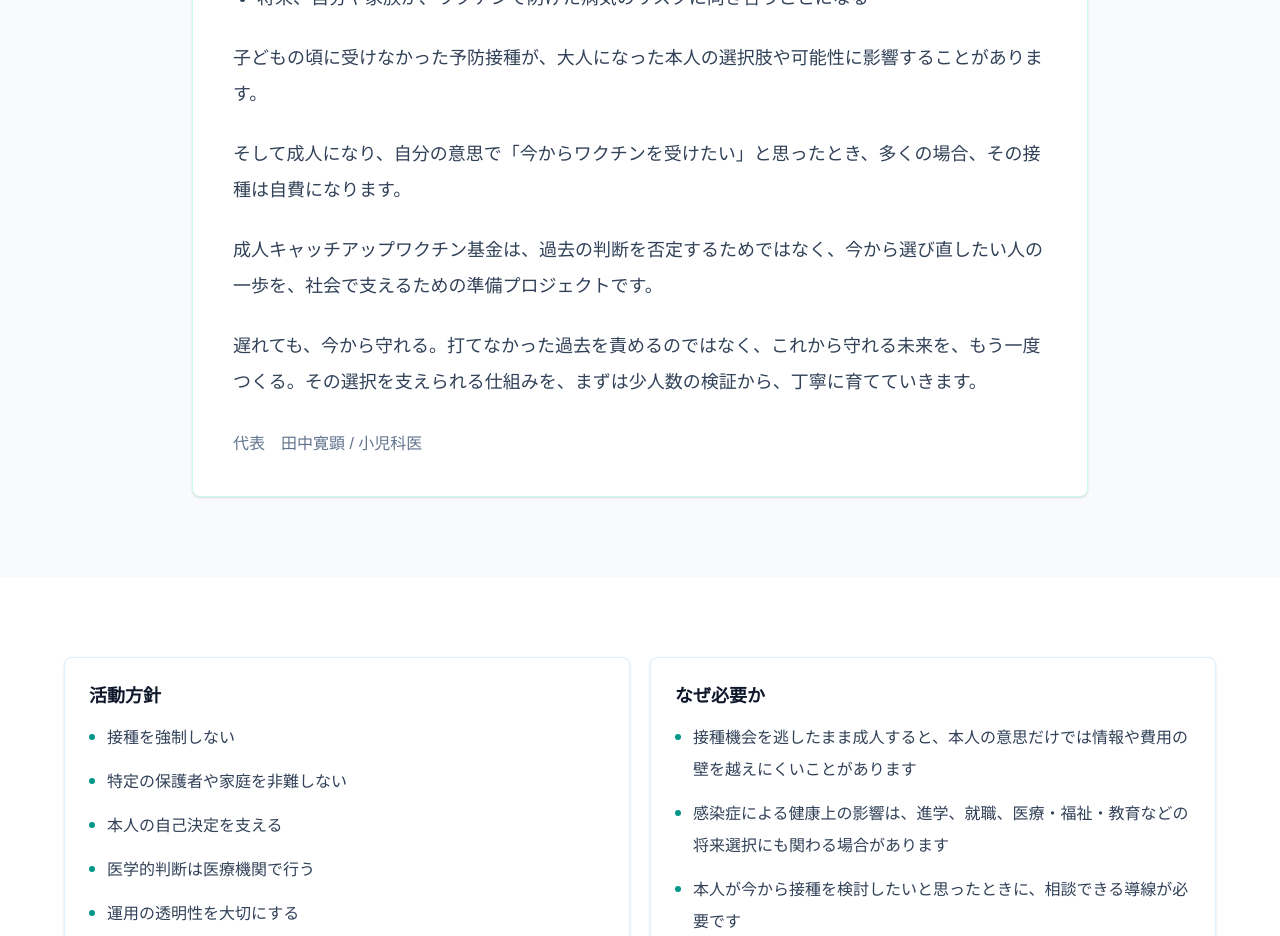
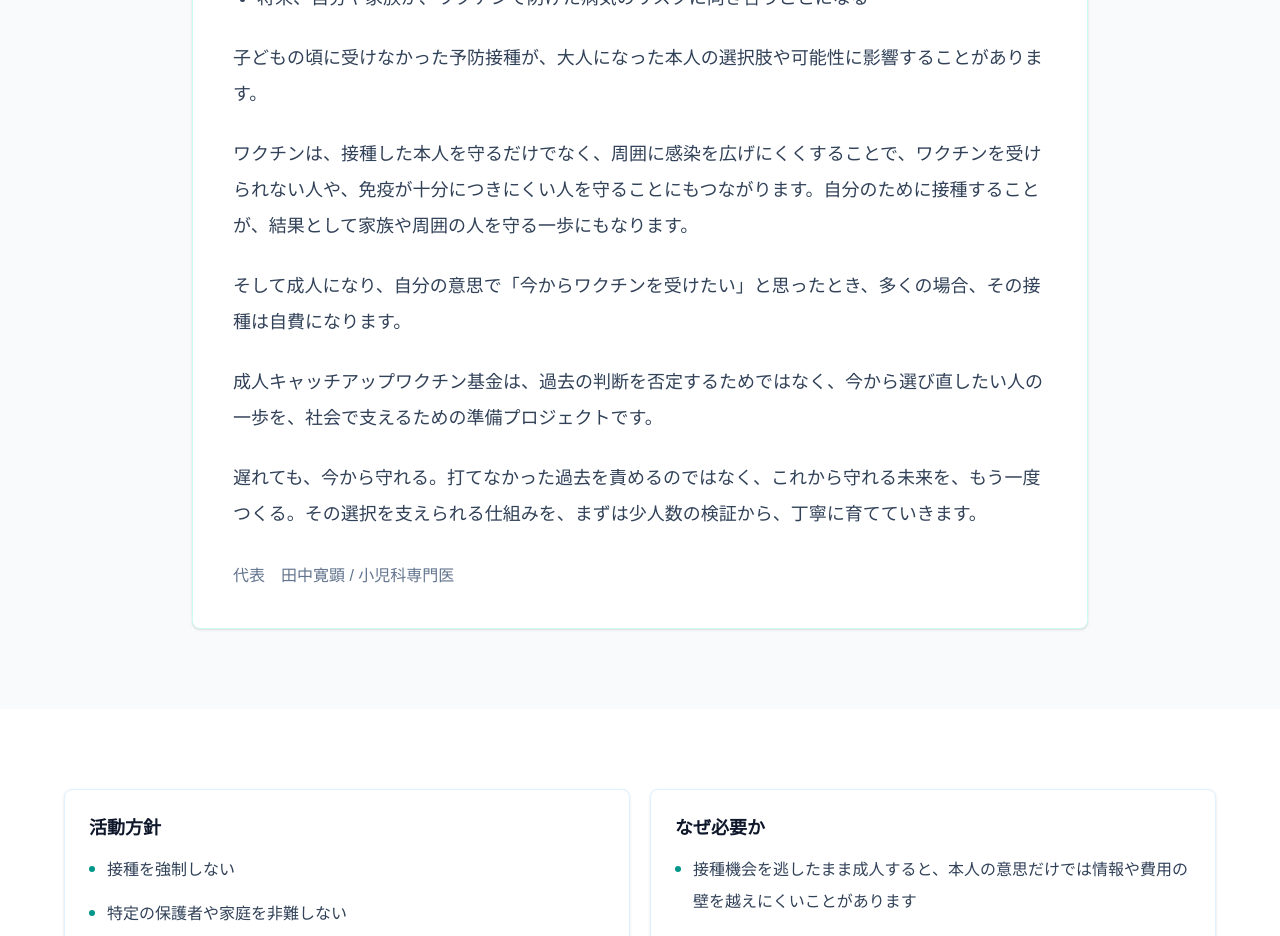
Before and after one commit to hj0229/vaccine-second-chance, a Next.js app: page /about in a window 1280 px wide. Shown: the part 1380-2316 px from the top of the page. Built offline with nearby package versions, Linux system fonts and the light colour scheme.

Commit message:
Update representative title and community protection message

```diff
--- a/app/about/page.tsx
+++ b/app/about/page.tsx
@@ -24,6 +24,7 @@ const messageExamples = [
 
 const messageClosing = [
   "子どもの頃に受けなかった予防接種が、大人になった本人の選択肢や可能性に影響することがあります。",
+  "ワクチンは、接種した本人を守るだけでなく、周囲に感染を広げにくくすることで、ワクチンを受けられない人や、免疫が十分につきにくい人を守ることにもつながります。自分のために接種することが、結果として家族や周囲の人を守る一歩にもなります。",
   "そして成人になり、自分の意思で「今からワクチンを受けたい」と思ったとき、多くの場合、その接種は自費になります。",
   "成人キャッチアップワクチン基金は、過去の判断を否定するためではなく、今から選び直したい人の一歩を、社会で支えるための準備プロジェクトです。",
   "遅れても、今から守れる。打てなかった過去を責めるのではなく、これから守れる未来を、もう一度つくる。その選択を支えられる仕組みを、まずは少人数の検証から、丁寧に育てていきます。",
@@ -72,7 +73,7 @@ export default function AboutPage() {
               <p key={paragraph}>{paragraph}</p>
             ))}
             <p className="pt-2 text-sm font-medium text-slate-500 sm:text-base">
-              代表　田中寛顕 / 小児科医
+              代表　田中寛顕 / 小児科専門医
             </p>
           </div>
         </blockquote>
```
